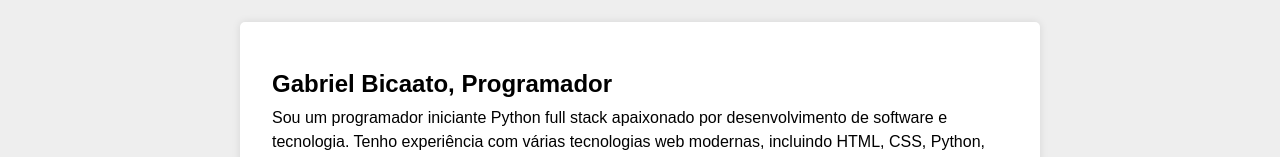
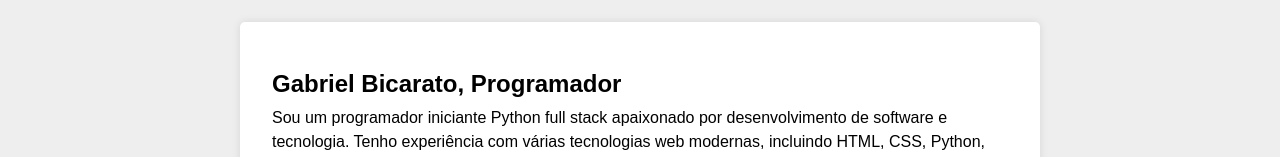
Before and after one commit to gabrielbicarato/gabrielbicarato.github.io, a plain HTML site: page index.html in a window 1280 px wide. Shown: the part 125-282 px from the top of the page. Drawn offline with Linux system fonts and the light colour scheme.

Commit message:
Correção do nome do programador

```diff
--- a/index.html
+++ b/index.html
@@ -22,7 +22,7 @@
     </header>
     <div class="container">
       <section>
-        <h1>Gabriel Bicaato, Programador</h1>
+        <h1>Gabriel Bicarato, Programador</h1>
         <p>
           Sou um programador iniciante Python full stack apaixonado por desenvolvimento de
           software e tecnologia. Tenho experiência com várias tecnologias web
```
